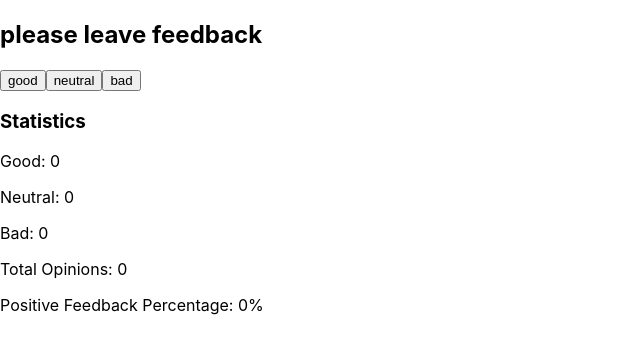
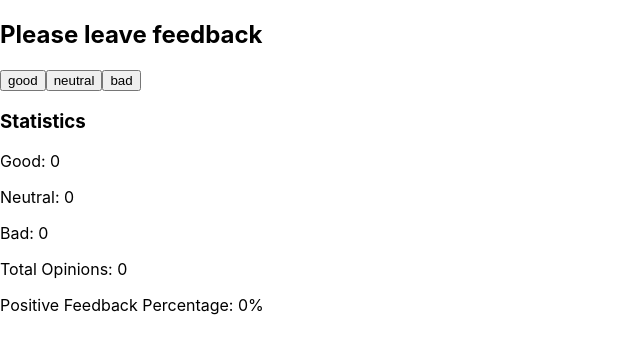
Before and after one commit to DurkaMateusz/goit-react-hw-04-feedback, a React (Create React App) app: page / in a window 1280 px wide. Shown: the top 354 px of the page, without its empty margins (0-640 px from the left). Built offline with nearby package versions, Linux system fonts and the light colour scheme.

Commit message:
added component section

```diff
--- a/src/components/App.jsx
+++ b/src/components/App.jsx
@@ -1,6 +1,7 @@
 import React, { Component } from "react";
 import Statistics from './Statistics/Statistics';
 import FeedbackOptions from './FeedbackOptions/FeedbackOptions';
+import SectionTitle from "./Section/Section";
 
 export class App extends Component {
 
@@ -33,8 +34,7 @@ export class App extends Component {
   render() {
     return (
       <div>
-        <section>
-        <h2>please leave feedback</h2>
+        <SectionTitle title="Please leave feedback" />
         <FeedbackOptions
           options={['good', 'neutral', 'bad']}
           onLeaveFeedback={this.onLeaveFeedback}
@@ -46,7 +46,6 @@ export class App extends Component {
             total={this.countTotalFeedback()}
             positivePercentage={this.countPositiveFeedbackPercentage()}
           />
-        </section>
       </div>
     );
   }
--- /dev/null
+++ b/src/components/Section/Section.jsx
@@ -0,0 +1,7 @@
+import React, { Component } from 'react';
+
+export default class SectionTitle extends Component {
+  render() {
+    return <h2>{this.props.title}</h2>;
+  }
+}
```
